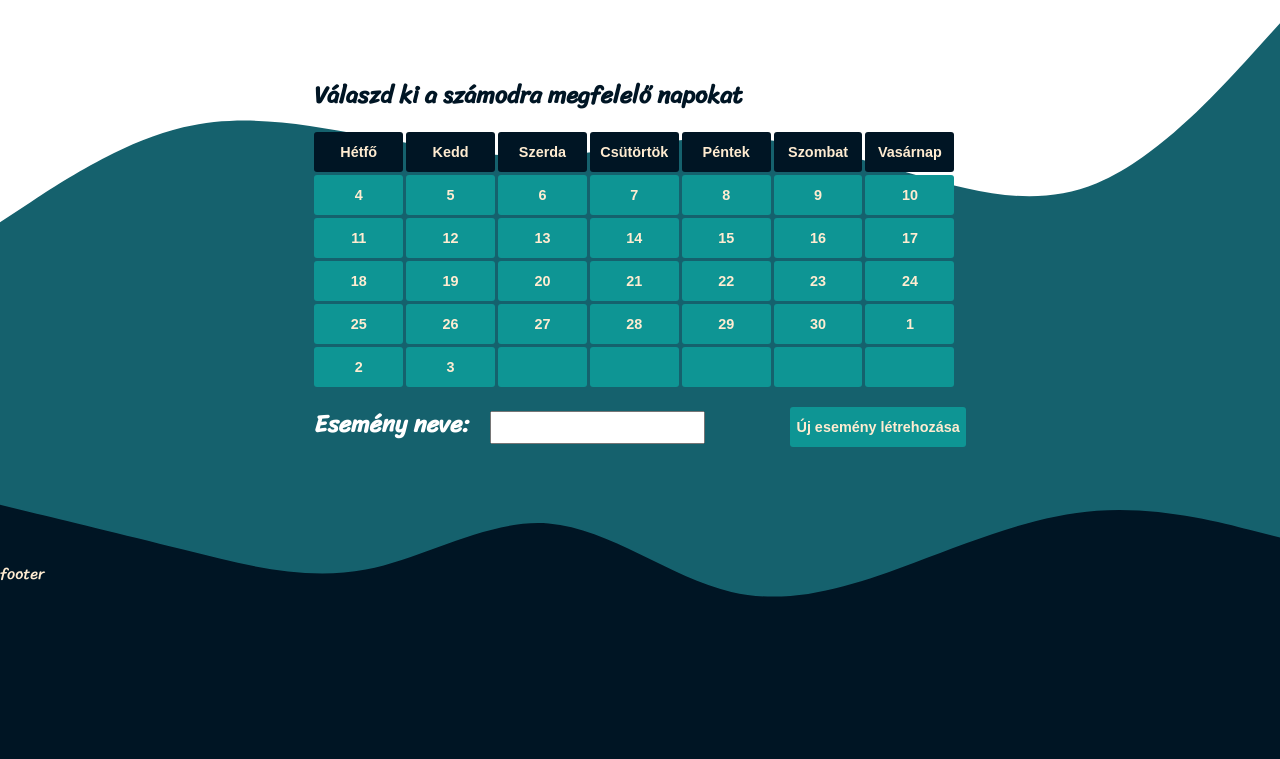
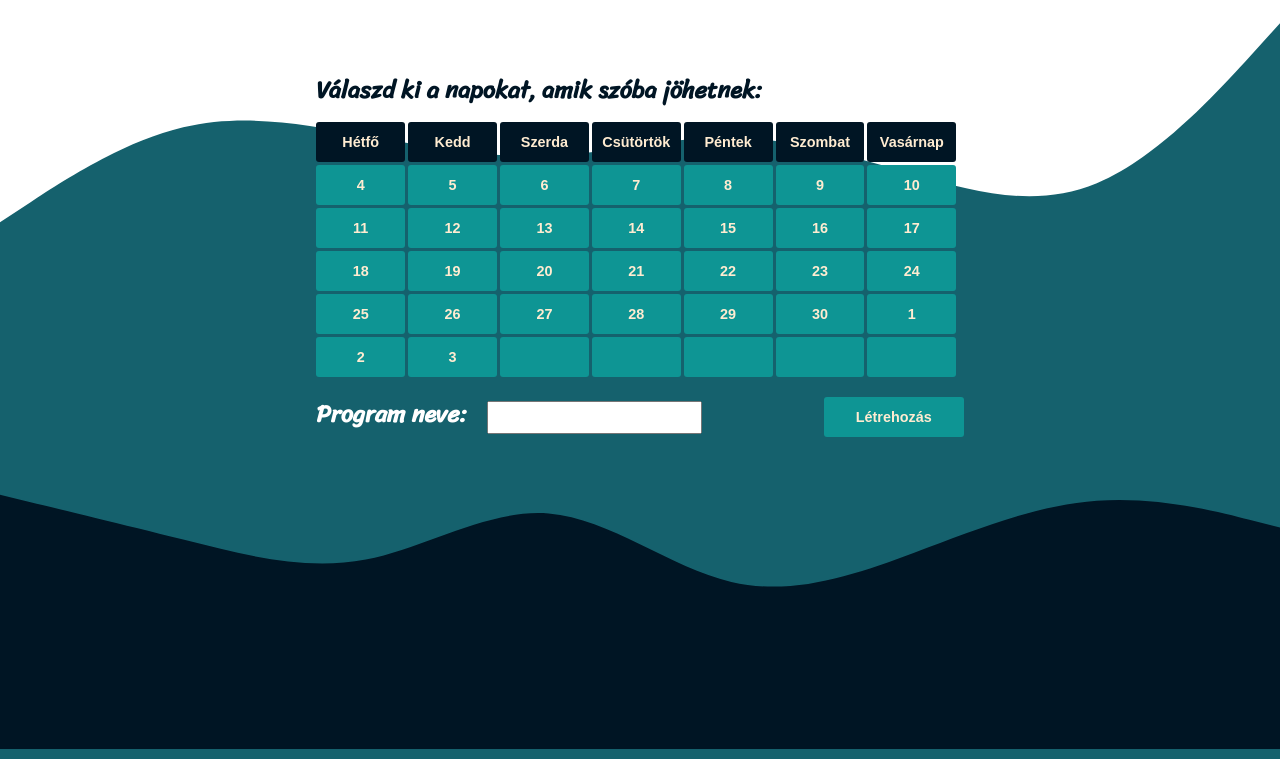
Before and after one commit to vtmate/when-where, a website: page index.html in a window 1280 px wide. Shown: the part 98-857 px from the top of the page. Drawn offline with Linux system fonts and the light colour scheme; a web font is replaced by a local one.

Commit message:
front page fron update

```diff
--- a/index.html
+++ b/index.html
@@ -15,20 +15,18 @@
     <h1 id="h">Esemény létrehozása</h1>
     <div class="content">
         <div class="center">
-            <h2>Válaszd ki a számodra megfelelő napokat</h2>
+            <h2>Válaszd ki a napokat, amik szóba jöhetnek:</h2>
             <div id="dayHolder">
             </div>
         <form id="form">
-            <label for="name">Esemény neve:</label>
+            <label for="name">Program neve:</label>
             <input name="eventName" type="text" id="name" maxlength="40" required>
-            <button class="dayButton create" type="submit">Új esemény létrehozása</button>
+            <button class="dayButton create" type="submit">Létrehozás</button>
         </form>
         </div>
     </div>
 
-    <footer class="wave2 spacer">
-        footer
-    </footer>
+    <footer class="wave2 spacer"></footer>
     <script src="scripts/client.js"></script>
 </body>
 </html>
--- a/styles/style.css
+++ b/styles/style.css
@@ -41,7 +41,7 @@ h1{
 
 h2{
     color: var(--fourth);
-
+    line-height: 2rem;
 }
 
 .content{
@@ -92,6 +92,7 @@ button{
 
 .dayOfWeek{
     background-color: var(--fourth);
+    text-align: center;
 }
 
 .unclickable{
@@ -112,13 +113,17 @@ input{
     height: 1.7rem;
     font-size: 1rem;
     margin-left: 1rem;
-    margin-right: 5.1rem;
+    margin-right: 7.35rem;
 }
 
 
 footer{
     color: var(--text);
     padding-top: 7rem;
+}
+
+.create{
+    padding-inline: 2rem;
 }
 
 
```
